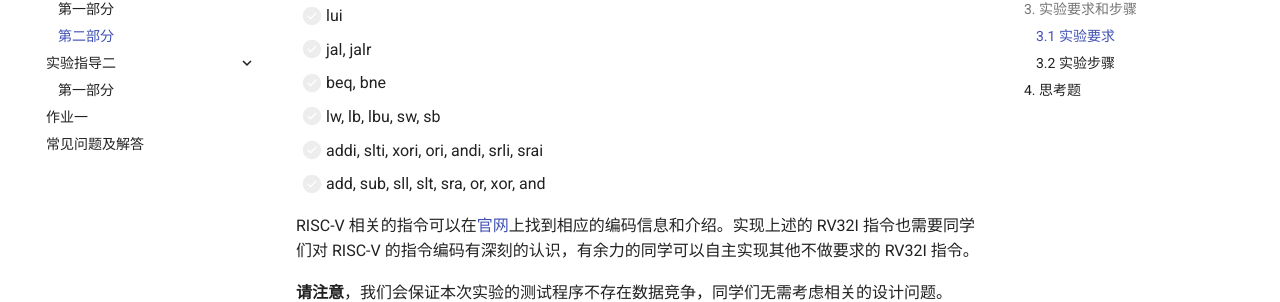
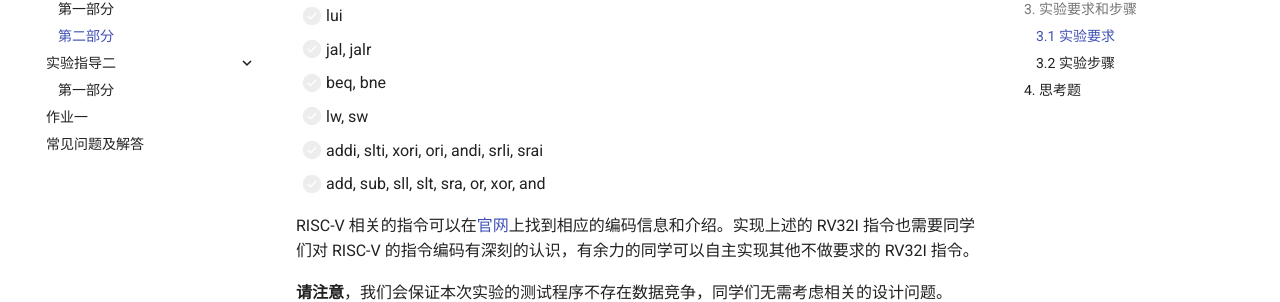
Before and after one commit to zhzh2001/ZJU-rv64os, an MkDocs documentation site: the page built from docs/lab1-2.md, in a window 1280 px wide and 900 px high, scrolled down 496 px. Shown: the part 153-455 px from the top of the window. Built offline with MkDocs 1.6.1 and Material for MkDocs 9.7.7, drawn with Linux system fonts in a browser that asks for light colours.

Commit message:
[coe] update lab1-2.coe

```diff
--- a/docs/lab1-2.md
+++ b/docs/lab1-2.md
@@ -20,7 +20,7 @@
 - [ ] lui
 - [ ] jal, jalr
 - [ ] beq, bne
-- [ ] lw, lb, lbu, sw, sb
+- [ ] lw, sw
 - [ ] addi, slti, xori, ori, andi, srli, srai
 - [ ] add, sub, sll, slt, sra, or, xor, and
 
```
Also changed, not shown: 2 other files.
